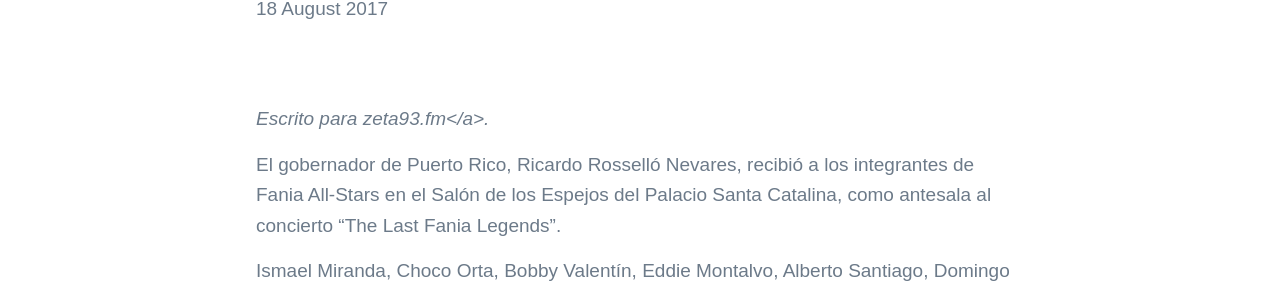
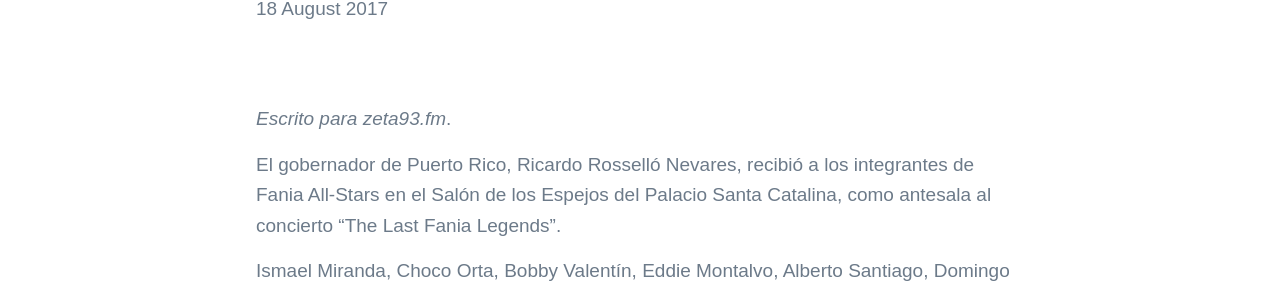
Before and after one commit to rgjanet/rgjanet.github.io, a Jekyll site: the page built from _posts/2017-08-18-fania-all-stars-fortaleza.md, in a window 1280 px wide and 900 px high. Shown: the part 423-715 px from the top of the window. Built offline with Jekyll 4.4.1, drawn with Linux system fonts in a browser that asks for light colours; nearby versions of some CDN libraries; some web fonts are replaced.

Commit message:
Update 2017-08-18-fania-all-stars-fortaleza.md

```diff
--- a/_posts/2017-08-18-fania-all-stars-fortaleza.md
+++ b/_posts/2017-08-18-fania-all-stars-fortaleza.md
@@ -5,7 +5,7 @@ date: 2017-08-18 12:00:00
 description: La Fortaleza recibió a los integrantes de Fania All-Stars en el Salón de los Espejos del Palacio Santa Catalina, como antesala al concierto “The Last Fania Legends”.
 featured_image: '/images/Fania/Fania-2.png'
 ---
-<i>Escrito para zeta93.fm</a>.
+<i>Escrito para zeta93.fm</i>.
 
 El gobernador de Puerto Rico, Ricardo Rosselló Nevares, recibió a los integrantes de Fania All-Stars en el Salón de los Espejos del Palacio Santa Catalina, como antesala al concierto “The Last Fania Legends”.
 
@@ -24,8 +24,3 @@ Los integrantes del reconocido grupo musical ofrecieron detalles sobre el concie
 La cartelera del concierto estará compuesta por Ismael Miranda, Papo Lucca, Richie Ray y Bobby Cruz, Bobby Valentín, Adalberto Santiago, Larry Harlow, Nicky Marrero e Isidro Infante. De igual forma, Domingo Quiñones rendirá un tributo a Héctor Lavoe y Eddie Montalvo.
 
 El montaje del concierto contará con un círculo de 65 pies de diámetro en el escenario, como nunca antes visto en Puerto Rico, además de sobre 200 máquinas movibles y efectos especiales.
-
-<div class="gallery" data-columns="3">
-	<img src="https://www.rgjanet.com/images/Fania/Fania-1.png">
-	<img src="https://www.rgjanet.com/images/Fania/Fania-2.png">
-</div>
```
